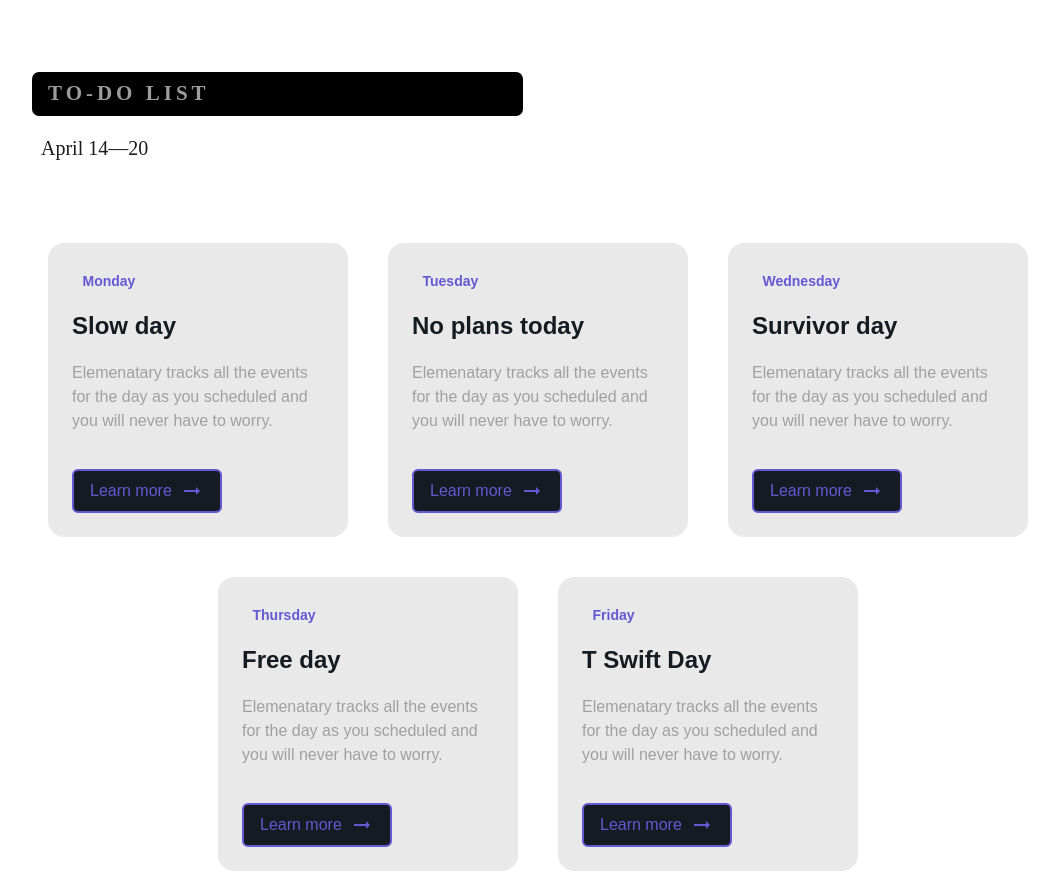
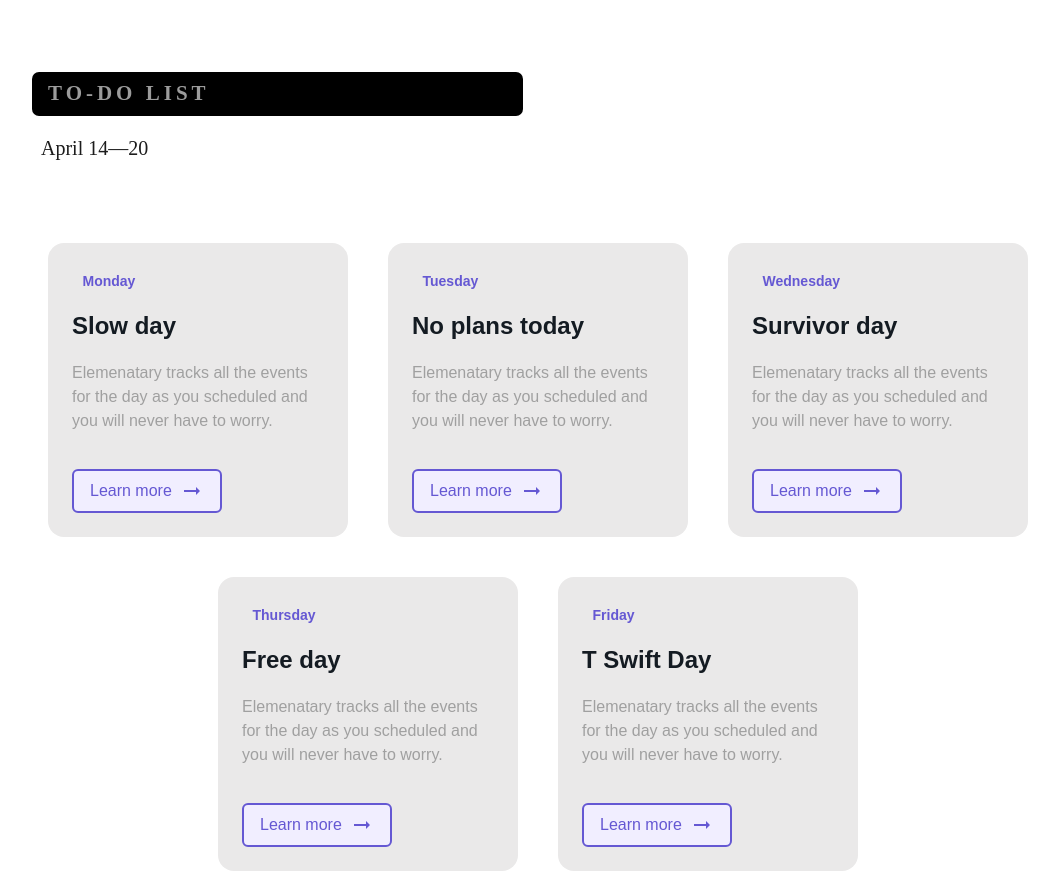
Before and after one commit to J-Sunde/todolist-test-1.0, a plain HTML site: page index.html in a window 1280 px wide. Shown: the whole page, without its empty margins (102-1161 px from the left). Drawn offline with Linux system fonts and the light colour scheme; a web font is replaced by a local one.

Commit message:
Update stylesheet.css

```diff
--- a/stylesheet.css
+++ b/stylesheet.css
@@ -173,7 +173,7 @@ body {
 	.button {
     font: inherit;
     line-height: 1;
-    background-color: #141b22;
+    background-color: #f1eeff;
     border: 2px solid var(--c-indigo);
     color: var(--c-indigo);
     padding-top: 0.5em;
```
